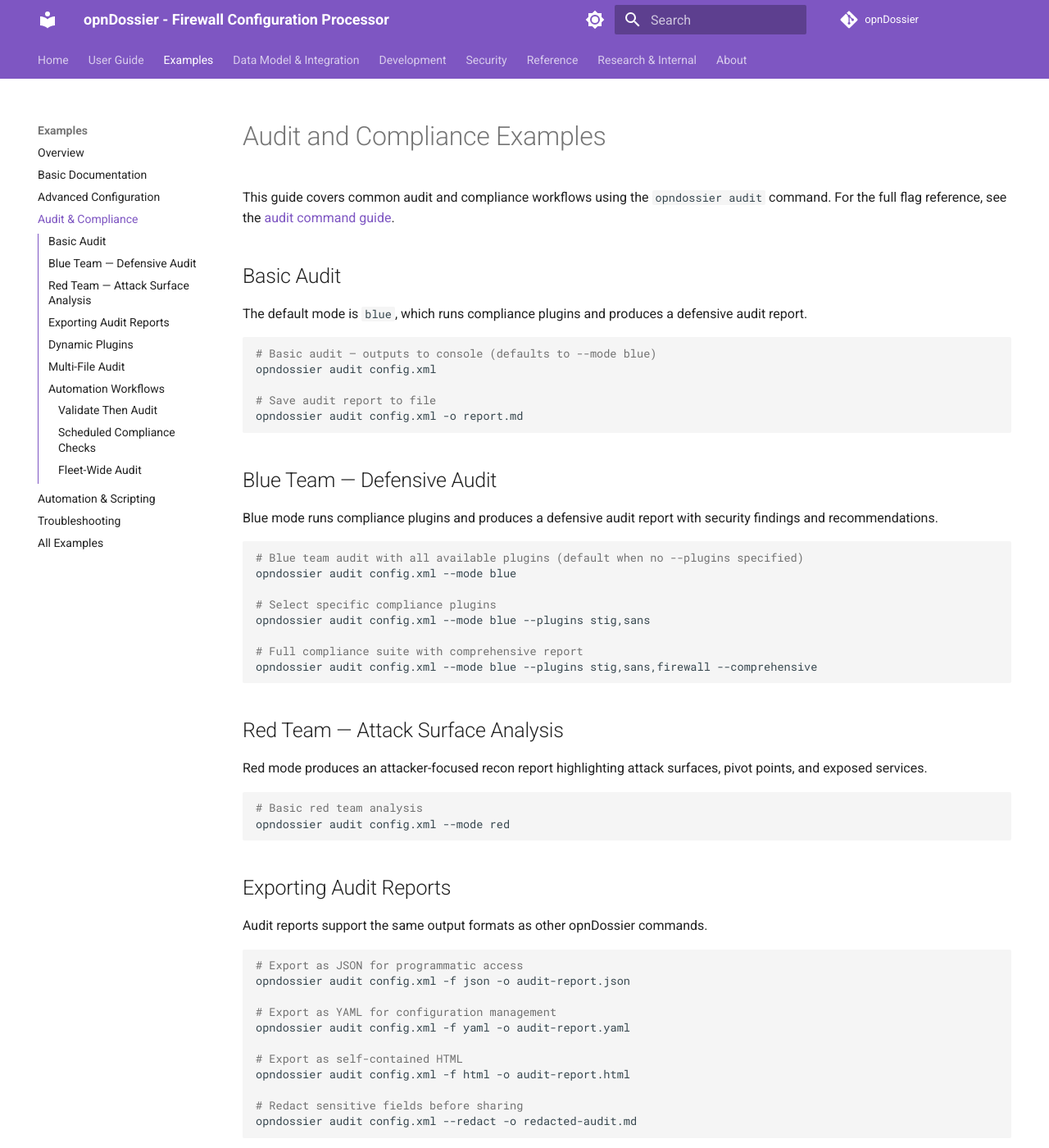
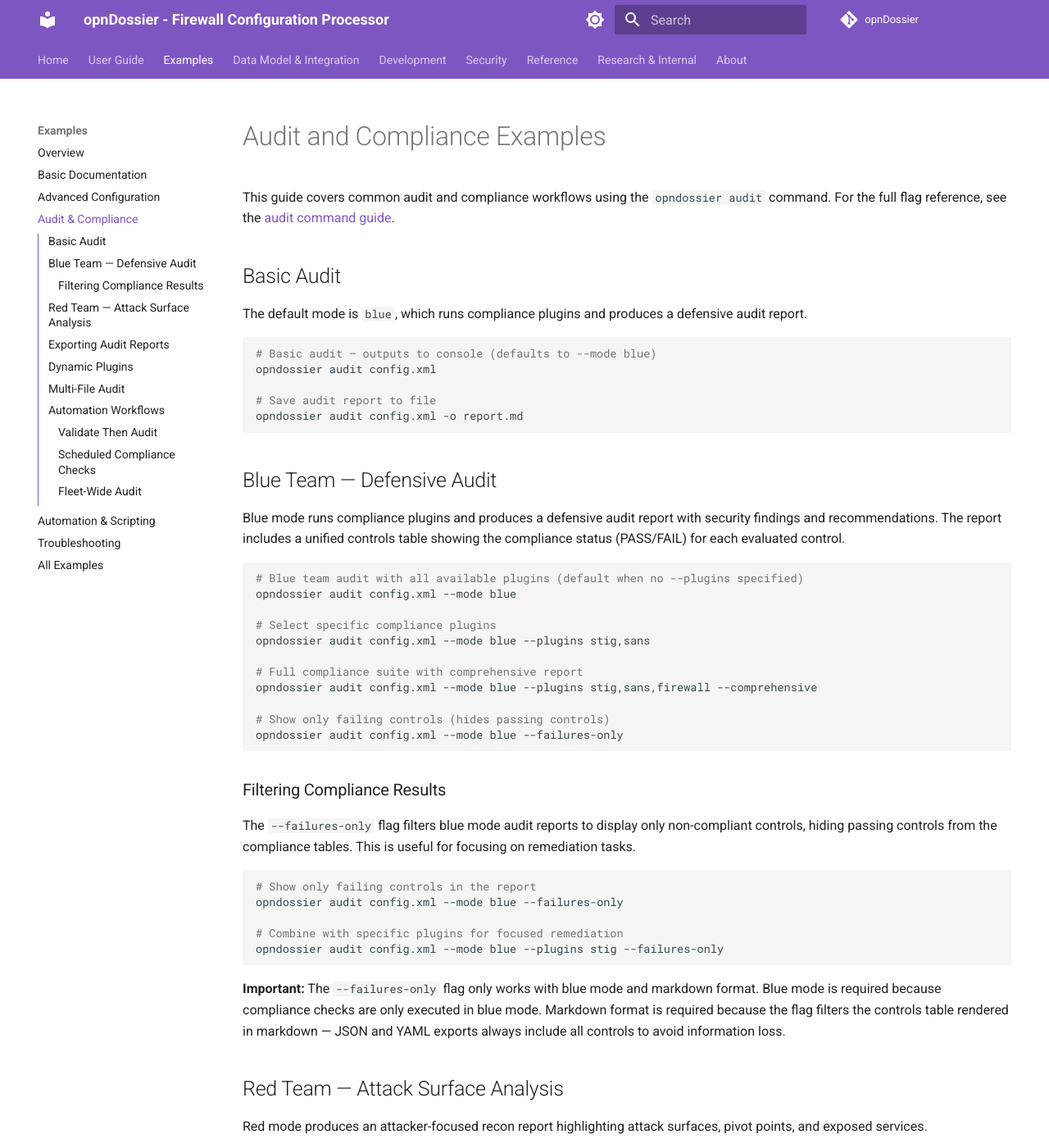
Before and after one commit to EvilBit-Labs/opnDossier, an MkDocs documentation site: the page built from docs/examples/audit-compliance.md, in a window 1280 px wide and 1400 px high. Shown: the whole window at 82% size. Built offline with MkDocs 1.6.1 and Material for MkDocs 9.7.7, drawn with Linux system fonts in a browser that asks for light colours; comment, search, counter and statistics services are not loaded; the version menu is left out.

Commit message:
docs: Dosu updates for PR #495

````diff
--- a/docs/examples/audit-compliance.md
+++ b/docs/examples/audit-compliance.md
@@ -16,7 +16,7 @@ opndossier audit config.xml -o report.md
 
 ## Blue Team — Defensive Audit
 
-Blue mode runs compliance plugins and produces a defensive audit report with security findings and recommendations.
+Blue mode runs compliance plugins and produces a defensive audit report with security findings and recommendations. The report includes a unified controls table showing the compliance status (PASS/FAIL) for each evaluated control.
 
 ```bash
 # Blue team audit with all available plugins (default when no --plugins specified)
@@ -27,7 +27,24 @@ opndossier audit config.xml --mode blue --plugins stig,sans
 
 # Full compliance suite with comprehensive report
 opndossier audit config.xml --mode blue --plugins stig,sans,firewall --comprehensive
+
+# Show only failing controls (hides passing controls)
+opndossier audit config.xml --mode blue --failures-only
 ```
+
+### Filtering Compliance Results
+
+The `--failures-only` flag filters blue mode audit reports to display only non-compliant controls, hiding passing controls from the compliance tables. This is useful for focusing on remediation tasks.
+
+```bash
+# Show only failing controls in the report
+opndossier audit config.xml --mode blue --failures-only
+
+# Combine with specific plugins for focused remediation
+opndossier audit config.xml --mode blue --plugins stig --failures-only
+```
+
+**Important:** The `--failures-only` flag only works with blue mode and markdown format. Blue mode is required because compliance checks are only executed in blue mode. Markdown format is required because the flag filters the controls table rendered in markdown — JSON and YAML exports always include all controls to avoid information loss.
 
 ## Red Team — Attack Surface Analysis
 
````
Also changed, not shown: docs/user-guide/configuration-reference.md (+9 -5 lines).
